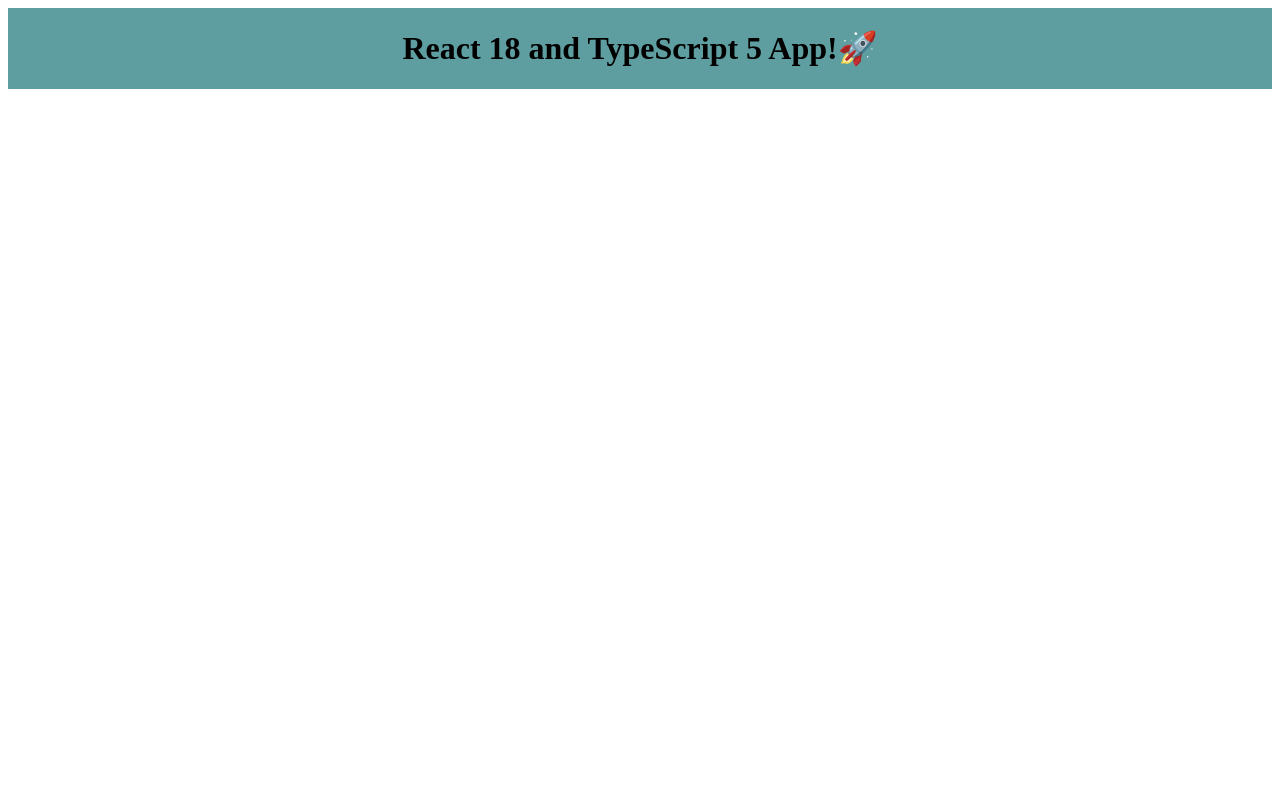
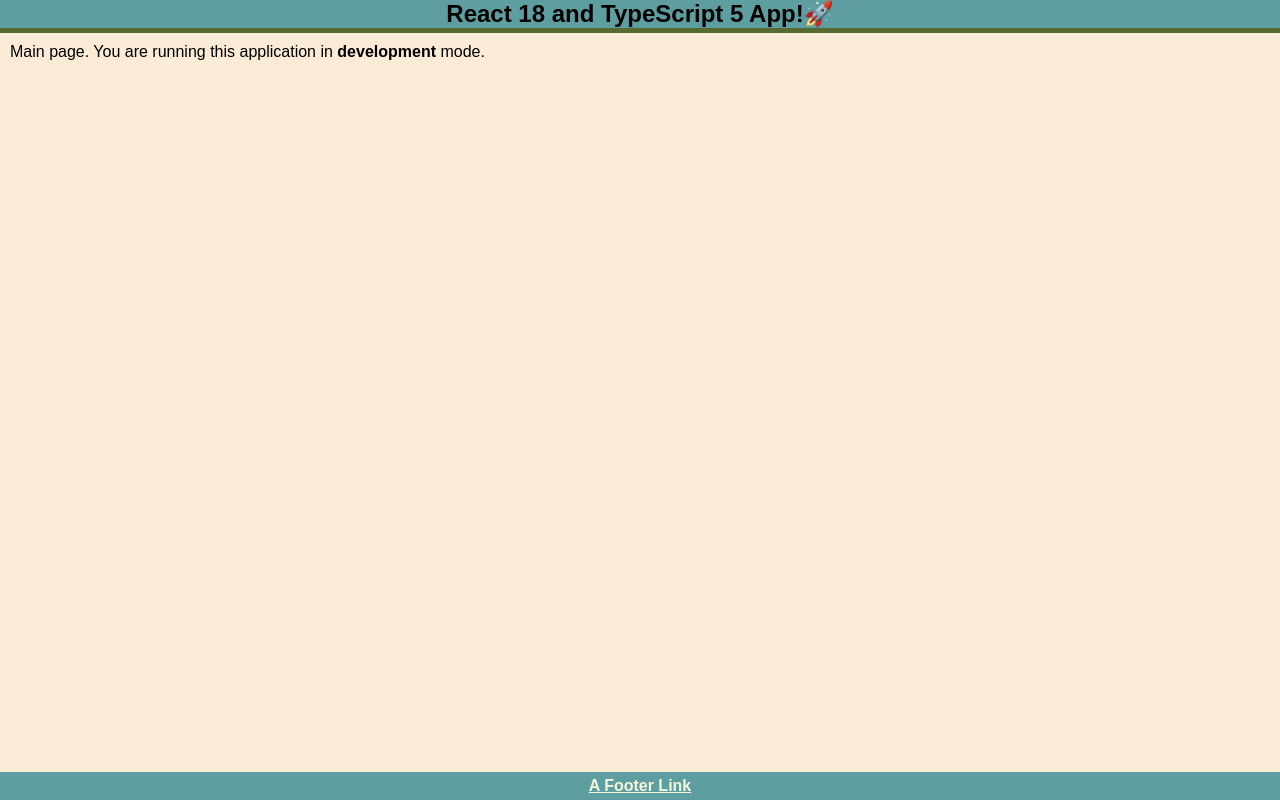
Before and after one commit to ototaiyo/ui-x-demo, a React app: page / in a window 1280 px wide. Built offline with nearby package versions, Linux system fonts and the light colour scheme; no server answers.

Commit message:
Add footer

```diff
--- /dev/null
+++ b/src/App.scss
@@ -0,0 +1,30 @@
+@import 'styles';
+
+section {
+    display: flex;
+    flex-direction: column;
+    align-items: stretch;
+
+    & > *:last-child {
+        flex: 1 1 100%;
+    }
+
+    & > *:nth-child(n + 2) {
+        margin-top: 0;
+    }
+
+    .header {
+        display: flex;
+        font-size: 24px;
+        font-weight: bolder;
+        margin-top: auto;
+        justify-content: center;
+        background-color: $mainColor;
+        border-bottom: 5px solid $underLineMainColor;
+    }
+
+    .body-text {
+        padding: 10px;
+        margin-bottom: 0;
+    }
+}
--- a/src/App.tsx
+++ b/src/App.tsx
@@ -1,14 +1,17 @@
 import React from 'react';
 
-import './styles.scss';
+import './App.scss';
 
 const App: React.FC = () => {
     console.log(`KEY: ${process.env.REACT_APP_KEY}\nMODE: ${process.env.NODE_ENV}`);
 
     return (
-        <div className="wrapper">
-            <h1>React 18 and TypeScript 5 App!🚀</h1>
-        </div>
+        <section>
+            <div className="header">React 18 and TypeScript 5 App!🚀</div>
+            <p className="body-text">
+                Main page. You are running this application in <b>{process.env.NODE_ENV}</b> mode.
+            </p>
+        </section>
     );
 };
 
--- /dev/null
+++ b/src/footer/index.scss
@@ -0,0 +1,14 @@
+@import '../styles';
+
+footer {
+    display: flex;
+    margin-top: auto;
+    justify-content: center;
+    padding: 5px;
+    background-color: $mainColor;
+
+    a {
+        color: beige;
+        font-weight: bolder;
+    }
+}
--- /dev/null
+++ b/src/footer/index.tsx
@@ -0,0 +1,12 @@
+import React from 'react';
+
+import './index.scss';
+const Footer = () => {
+    return (
+        <footer>
+            <a href="#">A Footer Link</a>
+        </footer>
+    );
+};
+
+export default Footer;
--- /dev/null
+++ b/src/globals.scss
@@ -0,0 +1,39 @@
+* {
+    font-family: Arial, Helvetica, sans-serif;
+}
+
+html {
+    background-color: antiquewhite;
+
+    body {
+        &,
+        & > * {
+            display: flex;
+        }
+
+        flex-direction: column;
+        min-height: 100vh;
+        margin: 0;
+
+        #root {
+            display: flex;
+            flex-direction: column;
+            flex: 1;
+
+            & > *:first-child {
+                flex: 1 1 100%;
+            }
+
+            & > *:nth-child(n + 2) {
+                margin-top: 0;
+            }
+        }
+    }
+}
+
+.wrapper {
+    display: flex;
+    justify-content: center;
+    align-items: center;
+    background-color: cadetblue;
+}
--- a/src/index.tsx
+++ b/src/index.tsx
@@ -2,6 +2,9 @@
 import {createRoot} from 'react-dom/client';
 
 import App from './App';
+import Footer from './footer';
+
+import './globals.scss';
 
 function AppWithCallbackAfterRender() {
     useEffect(() => {
@@ -20,5 +23,6 @@
 root.render(
     <StrictMode>
         <AppWithCallbackAfterRender />
+        <Footer />
     </StrictMode>,
 );
--- a/src/styles.scss
+++ b/src/styles.scss
@@ -1,6 +1,2 @@
-.wrapper {
-    display: flex;
-    justify-content: center;
-    align-items: center;
-    background-color: cadetblue;
-}
+$mainColor: cadetblue;
+$underLineMainColor: darkolivegreen;
```
